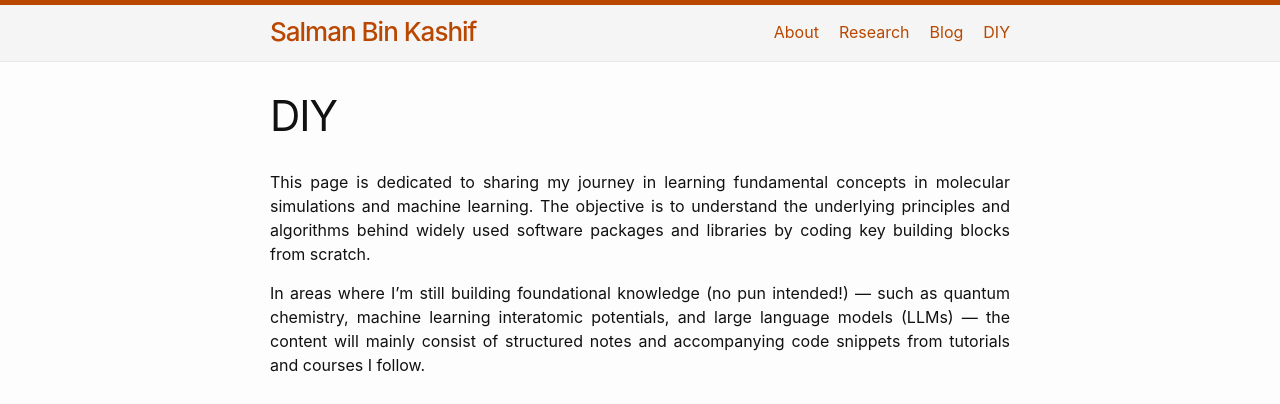
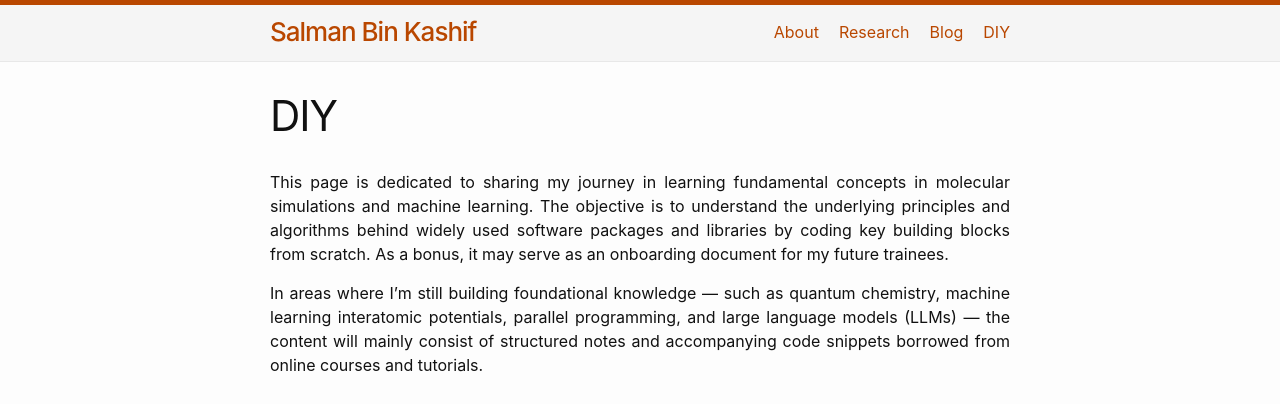
Before and after one commit to sbkashif/sbkashif.github.io, a Jekyll site: the page built from portfolio.md, in a window 1280 px wide, cut to the strip 0-404 px from the top of the page. Built offline with Jekyll 4.4.1, drawn with Linux system fonts in a browser that asks for light colours.

Commit message:
minor edits on portfolio page

```diff
--- a/portfolio.md
+++ b/portfolio.md
@@ -3,8 +3,9 @@ layout: page
 title: DIY
 permalink: /portfolio/
 ---
-This page is dedicated to sharing my journey in learning fundamental concepts in molecular simulations and machine learning. The objective is to understand the underlying principles and algorithms behind widely used software packages and libraries by coding key building blocks from scratch.
+This page is dedicated to sharing my journey in learning fundamental concepts in molecular simulations and machine learning. The objective is to understand the underlying principles and algorithms behind widely used software packages and libraries by coding key building blocks from scratch. As a bonus, it may serve as an onboarding document for my future trainees.
 
-In areas where I’m still building foundational knowledge (no pun intended!) — such as quantum chemistry, machine learning interatomic potentials, and large language models (LLMs) — the content will mainly consist of structured notes and accompanying code snippets from tutorials and courses I follow.
+
+In areas where I’m still building foundational knowledge — such as quantum chemistry, machine learning interatomic potentials, parallel programming, and large language models (LLMs) — the content will mainly consist of structured notes and accompanying code snippets borrowed from online courses and tutorials.
 
 {% include portfolio_grid.html show_excerpt=true limit=100 %}
```
